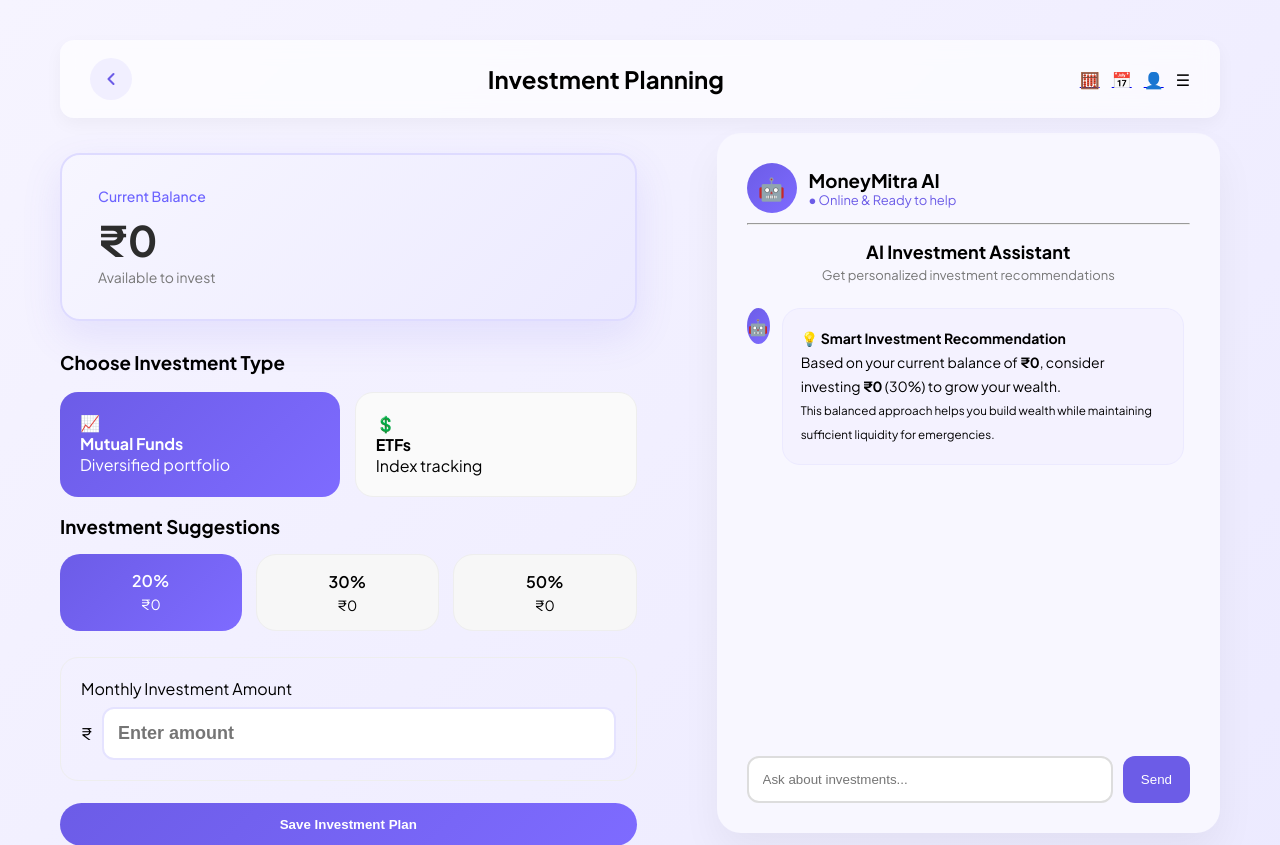
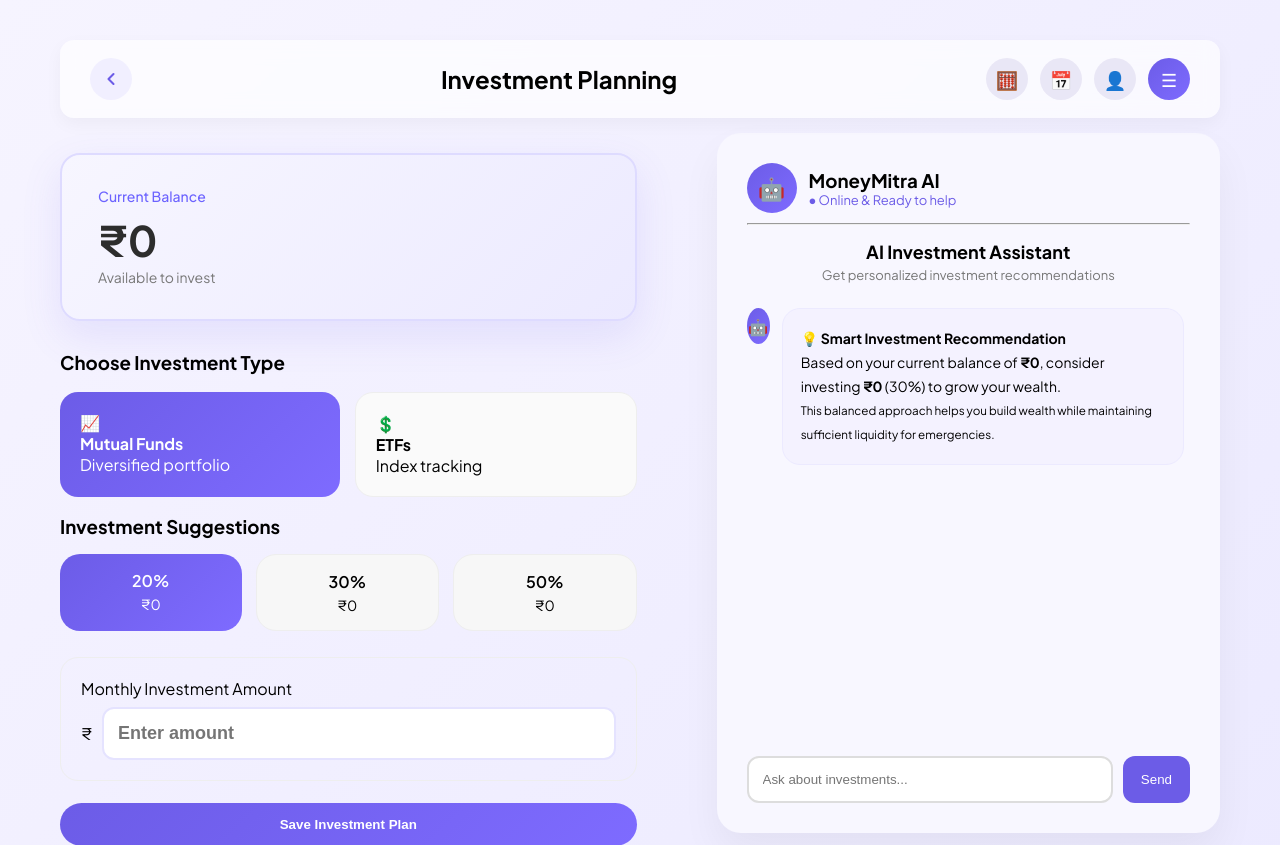
Before and after one commit to Nakiyabohari/MoneyMitra, a Django app: page /investment/ in a window 1280 px wide. Shown: the top 845 px of the page. Run offline with Django 5.2, Linux system fonts and the light colour scheme; the visitor is signed in with stand-in values (Sample User, id 1); data comes from the database, SQL or seed files in the repository; data that the repository does not hold is empty.

Commit message:
change css

```diff
--- a/accounts/static/dark/welcome.css
+++ b/accounts/static/dark/welcome.css
@@ -120,3 +120,9 @@ body.dark-mode .illustration-box:hover{
 body.dark-mode .logo img{
     filter: brightness(1.1);
 }
+
+body.dark-mode .illustration-box img{
+    width:100%;
+    border-radius:20px;
+    object-fit:contain;
+}
--- a/investment/static/css/investment-desktop.css
+++ b/investment/static/css/investment-desktop.css
@@ -543,3 +543,54 @@ display:none;
 .chat-close-btn{
     display:none;
 }
+/* HEADER ICON AREA */
+
+.header-icons{
+    display:flex;
+    align-items:center;
+    gap:12px;
+}
+
+/* NORMAL ICONS */
+
+.circle-icon{
+    width:42px;
+    height:42px;
+
+    display:flex;
+    align-items:center;
+    justify-content:center;
+
+    border-radius:50%;
+    background:#e9e7f6;
+
+    font-size:18px;
+    text-decoration:none;
+
+    transition:0.2s ease;
+}
+
+/* MENU ICON */
+
+.menu-circle{
+    width:42px;
+    height:42px;
+
+    display:flex;
+    align-items:center;
+    justify-content:center;
+
+    border-radius:50%;
+
+    background:linear-gradient(135deg,#6C5CE7,#7E6BFF);
+    color:white;
+
+    font-size:18px;
+    cursor:pointer;
+}
+
+/* HOVER */
+
+.circle-icon:hover{
+    background:#dedcff;
+}
--- a/investment/static/css/investment-mobile.css
+++ b/investment/static/css/investment-mobile.css
@@ -311,3 +311,47 @@ cursor:pointer;
 }
 
 }
+
+/* MOBILE HEADER FIX */
+
+.page-header{
+display:flex;
+align-items:center;
+justify-content:space-between;
+gap:10px;
+}
+
+.page-header h2{
+font-size:18px;
+flex:1;
+text-align:center;
+}
+
+/* ICON GROUP */
+
+.header-icons{
+display:flex;
+align-items:center;
+gap:8px;
+}
+
+/* SMALL MOBILE ICONS */
+
+.circle-icon{
+width:34px;
+height:34px;
+font-size:16px;
+}
+
+.menu-circle{
+width:34px;
+height:34px;
+font-size:16px;
+}
+
+/* BACK BUTTON */
+
+.back-btn{
+width:34px;
+height:34px;
+}
--- a/investment/templates/investment.html
+++ b/investment/templates/investment.html
@@ -204,7 +204,7 @@
 
 </div>
 </div>
-<script src="{% static 'js/menu.js' %}"></script>></script>
+<script src="{% static 'js/menu.js' %}"></script>
 <script src="{% static 'js/investment.js' %}"></script>
 
 <script>
```
